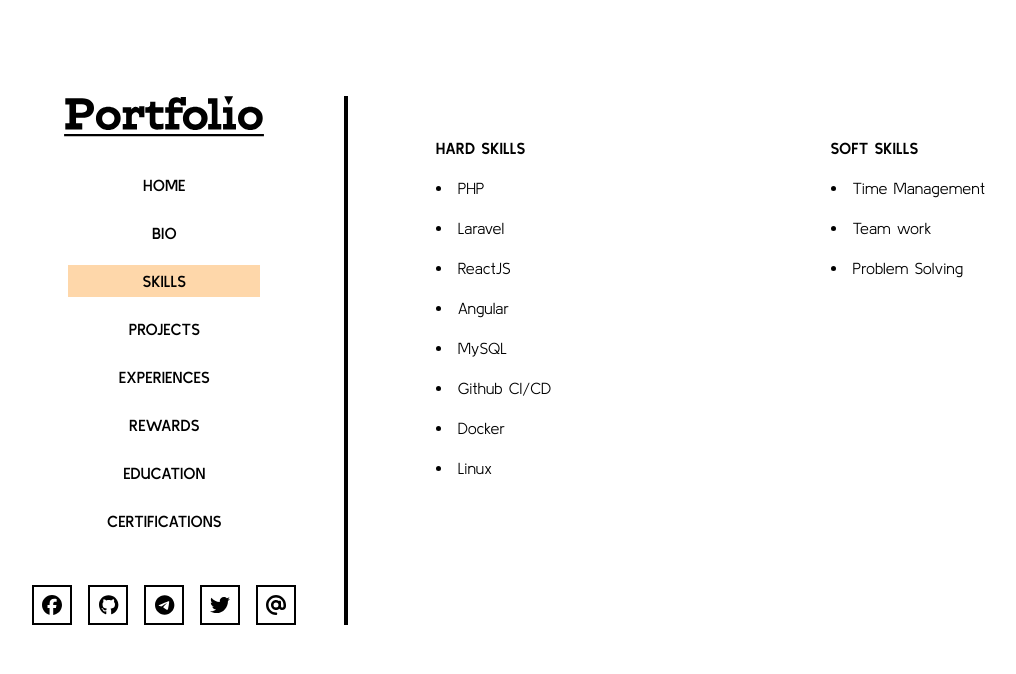
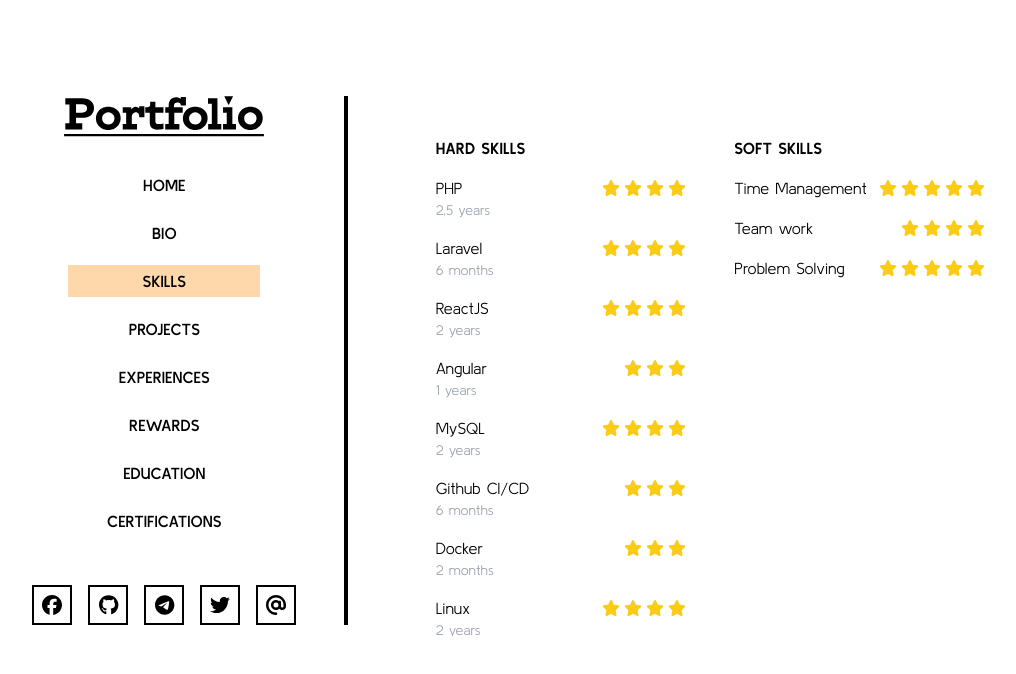
Before and after one commit to quandohong28/portfolio, a React (Vite) app: page /skills in a window 1280 px wide. Shown: the top 674 px of the page, without its empty margins (111-1127 px from the left). Built offline with nearby package versions, Linux system fonts and the light colour scheme; a web font is replaced by a local one.

Commit message:
update bio and skill, experience donw

```diff
--- a/src/components/pages/Experiences.jsx
+++ b/src/components/pages/Experiences.jsx
@@ -1,10 +1,39 @@
 import React from 'react'
 
 function Experiences() {
+	const experiences = [
+		{
+			companyName: 'No experience',
+			companyLocation: 'null',
+			role: 'null',
+			position: 'null',
+			startDate: 'null',
+			endDate: 'null',
+		}
+	]
 	return (
 		<>
 			<div class="h-[540px] overflow-y-auto p-10 scrollbar-none">
-
+				{experiences.map((experience, index) => {
+					return (
+						<div className='mb-12'>
+							<div className='flex items-center gap-4 mb-4'>
+								<p className='uppercase font-bold '>{experience.companyName}</p>
+								<span class="bg-orange-200 text-gray-800 text-xs font-medium me-2 px-2.5 py-0.5 rounded dark:bg-gray-700 dark:text-gray-300">{experience.role}</span>
+							</div>
+							<div className="flex gap-4">
+								<div className='flex flex-col justify-between items-end pe-4 border-r-2 border-black'>
+									<p className='text-xs'>{experience.startDate}</p>
+									<p className='text-xs'>{experience.endDate}</p>
+								</div>
+								<ul className='flex flex-col gap-4 list-disc list-inside'>
+									<li>Location: {experience.companyLocation}</li>
+									<li>Position: {experience.position}</li>
+								</ul>
+							</div>
+						</div>
+					)
+				})}
 			</div>
 		</>
 	)
--- a/src/components/pages/Skills.jsx
+++ b/src/components/pages/Skills.jsx
@@ -1,30 +1,100 @@
 import React from 'react'
+import Star from '../routes/Star'
 
 function Skills() {
+    const skills = {
+        hardSkills: [
+            {
+                name: 'PHP',
+                level: 4,
+                experience: '2,5 years'
+            },
+            {
+                name: 'Laravel',
+                level: 4,
+                experience: '6 months'
+            },
+            {
+                name: 'ReactJS',
+                level: 4,
+                experience: '2 years'
+            },
+            {
+                name: 'Angular',
+                level: 3,
+                experience: '1 years'
+            },
+            {
+                name: 'MySQL',
+                level: 4,
+                experience: '2 years'
+            },
+            {
+                name: 'Github CI/CD',
+                level: 3,
+                experience: '6 months'
+            },
+            {
+                name: 'Docker',
+                level: 3,
+                experience: '2 months'
+            },
+            {
+                name: 'Linux',
+                level: 4,
+                experience: '2 years'
+            },
+        ],
+        softSkills: [
+            {
+                name: 'Time Management',
+                level: 5,
+            },
+            {
+                name: 'Team work',
+                level: 4,
+            },
+            {
+                name: 'Problem Solving',
+                level: 5,
+            }
+        ],
+    }
+
     return (
         <>
             <div class="h-[540px] overflow-y-auto p-10 scrollbar-none">
-                <div className='flex justify-between'>
+                <div className='grid grid-cols-2 gap-12'>
                     <div>
                         <p className='uppercase font-bold mb-4'>HARD SKILLS</p>
                         <ul className='flex flex-col gap-4 list-disc list-inside'>
-                            <li>PHP</li>
-                            <li>Laravel</li>
-                            <li>ReactJS</li>
-                            <li>Angular</li>
-                            <li>MySQL</li>
-                            <li>Github CI/CD</li>
-                            <li>Docker</li>
-                            <li>Linux</li>
+                            {skills.hardSkills.map((skill, index) => {
+                                return (
+                                    <li key={index} className='flex flex-col'>
+                                        <div className='flex justify-between gap-2'>
+                                            <span>{skill.name}</span>
+                                            <Star value={skill.level} />
+                                        </div>
+                                        <p className='text-sm text-gray-400'>{skill.experience}</p>
+                                    </li>
+                                )
+                            })}
                         </ul>
                     </div>
 
                     <div>
                         <p className='uppercase font-bold mb-4'>SOFT SKILLS</p>
-                        <ul className='flex flex-col gap-4 list-disc list-inside'>
-                            <li>Time Management</li>
-                            <li>Team work</li>
-                            <li>Problem Solving</li>
+                        <ul className='flex flex-col gap-4'>
+                            {skills.softSkills.map((skill, index) => {
+                                return (
+                                    <li key={index} className='flex flex-col'>
+                                        <div className='flex justify-between gap-2'>
+                                            <span>{skill.name}</span>
+                                            <Star value={skill.level} />
+                                        </div>
+                                    </li>
+                                )
+                            })}
                         </ul>
                     </div>
                 </div>
--- /dev/null
+++ b/src/components/routes/Star.jsx
@@ -0,0 +1,15 @@
+import React from 'react';
+import { faStar } from '@fortawesome/free-solid-svg-icons';
+import { FontAwesomeIcon } from '@fortawesome/react-fontawesome'; // cần import đúng từ FontAwesome
+
+function Star({ value }) {
+    return (
+        <div className='flex items-center gap-1'>
+            {[...Array(value)].map((_, i) => (
+                <FontAwesomeIcon key={i} icon={faStar} className='text-yellow-400' />
+            ))}
+        </div>
+    );
+}
+
+export default Star;
```
Also changed, not shown: src/components/pages/Bio.jsx (+34 -8 lines). Lines whose indentation alone changed are shown as unchanged.
